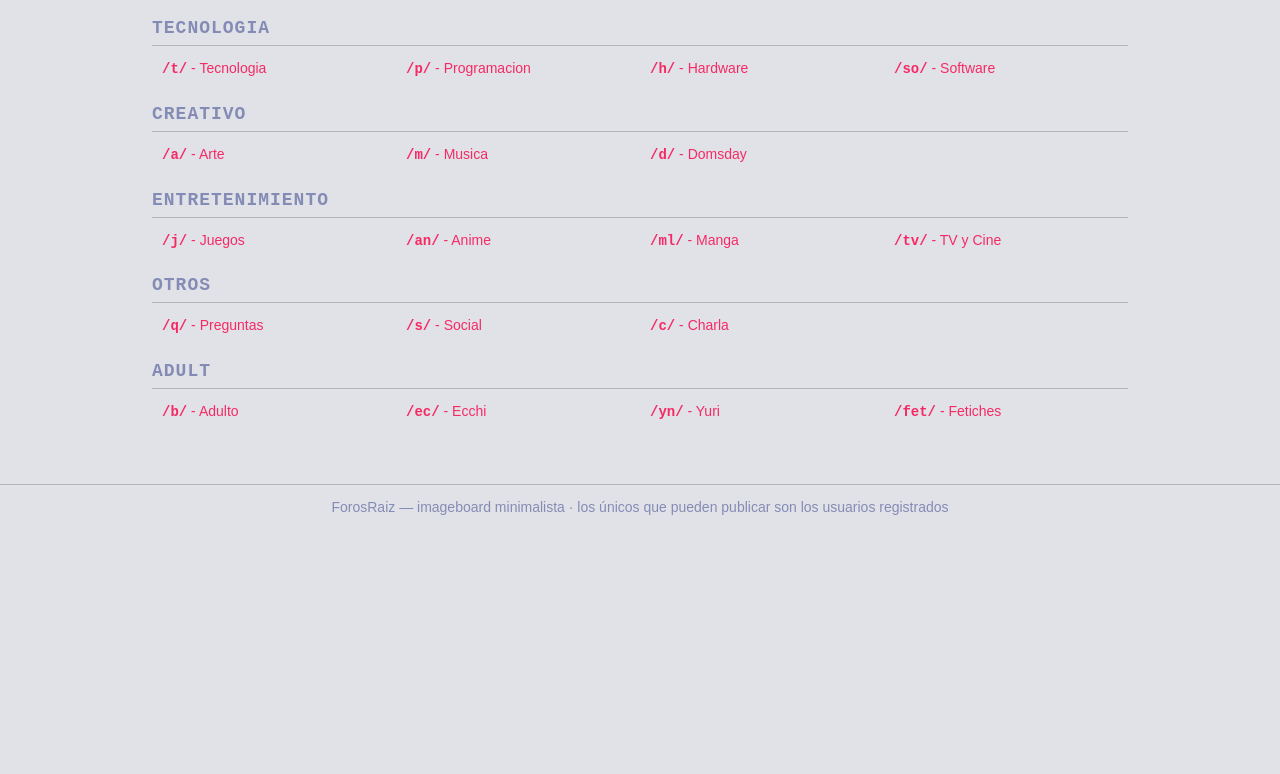
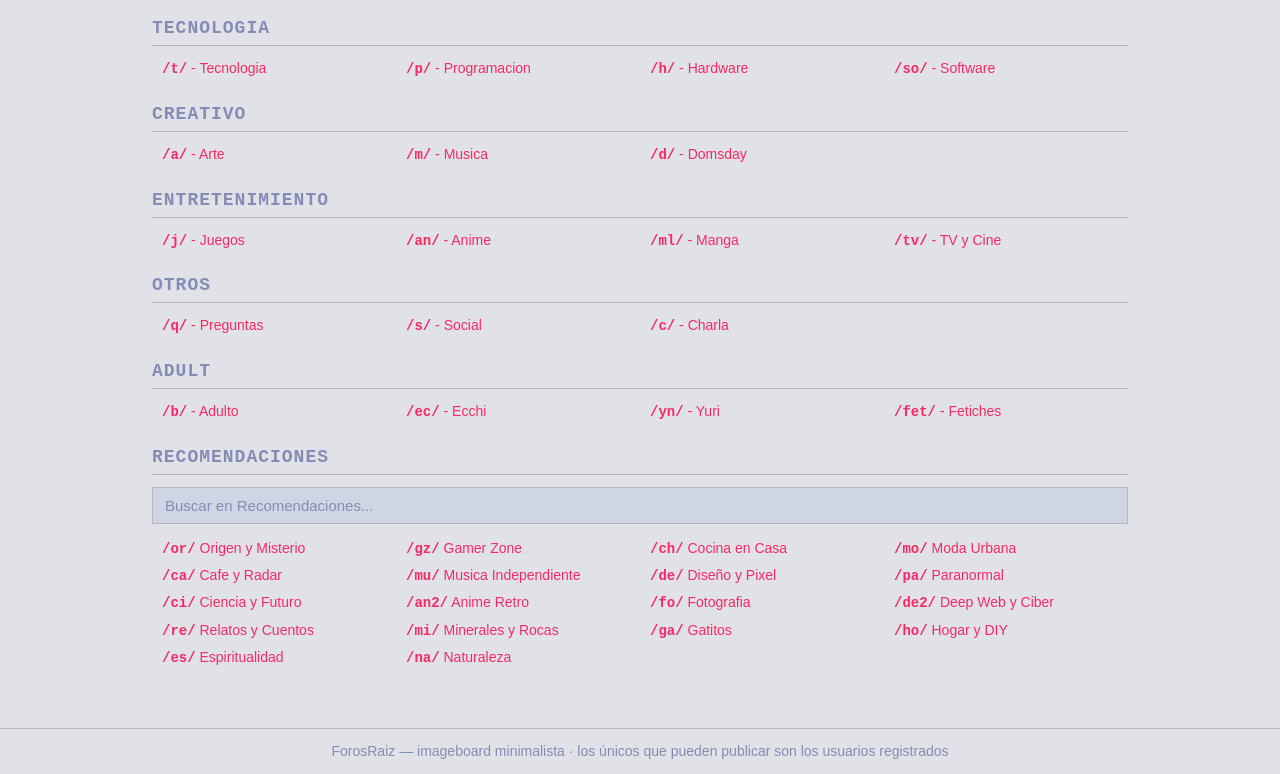
Before and after one commit to eynorxix/tox-forum, a website with bundled scripts: page index.html in a window 1280 px wide. Shown: the part 542-1316 px from the top of the page. Before the commit the page ends 1071 px from the top, so only its background shows below. Built offline with nearby package versions, Linux system fonts and the light colour scheme.

Commit message:
Seccion Recomendaciones al inicio con buscador, incluye foros creados por usuarios

```diff
--- a/js/ui/home.js
+++ b/js/ui/home.js
@@ -3,7 +3,7 @@
    de cada categoria, los boards repartidos en 4 columnas fijas (filas
    ilimitadas). Cada celda muestra solo "/tag/ - Nombre" sin descripcion. */
 import { BOARDS, CATEGORIES } from "../config.js";
-import { state, getBoard } from "../store/db.js";
+import { state, getBoard, getCreatedForums } from "../store/db.js";
 import { openProfile } from "./appshell.js";
 import { isBanned } from "../store/moderation.js";
 
@@ -145,5 +145,77 @@ export function renderHome() {
     wrap.appendChild(section);
   });
 
+  /* ---- Recomendaciones: debajo de los foros principales, misma lista que
+     "Foros Recomendados" del panel derecho (incluye foros creados por
+     usuarios) pero en grande con su propio buscador ---- */
+  var recom = document.createElement("section");
+  recom.className = "chan-cat chan-recom";
+  var recomTitle = document.createElement("h3");
+  recomTitle.className = "chan-cat-title";
+  recomTitle.textContent = "Recomendaciones";
+  recom.appendChild(recomTitle);
+
+  var items = [
+    { id: "or", name: "Origen y Misterio" },
+    { id: "gz", name: "Gamer Zone" },
+    { id: "ch", name: "Cocina en Casa" },
+    { id: "mo", name: "Moda Urbana" },
+    { id: "ca", name: "Cafe y Radar" },
+    { id: "mu", name: "Musica Independiente" },
+    { id: "de", name: "Diseño y Pixel" },
+    { id: "pa", name: "Paranormal" },
+    { id: "ci", name: "Ciencia y Futuro" },
+    { id: "an2", name: "Anime Retro" },
+    { id: "fo", name: "Fotografia" },
+    { id: "de2", name: "Deep Web y Ciber" },
+    { id: "re", name: "Relatos y Cuentos" },
+    { id: "mi", name: "Minerales y Rocas" },
+    { id: "ga", name: "Gatitos" },
+    { id: "ho", name: "Hogar y DIY" },
+    { id: "es", name: "Espiritualidad" },
+    { id: "na", name: "Naturaleza" }
+  ];
+  /* agrega los foros creados por los usuarios del navegador (misma fuente
+     que el panel derecho "Foros Recomendados") */
+  getCreatedForums().forEach(function (f) {
+    if (!items.some(function (r) { return r.id === f.id; })) {
+      items.push({ id: f.id, name: f.name });
+    }
+  });
+
+  /* buscador que filtra la grilla de recomendaciones */
+  var recomSearch = document.createElement("div");
+  recomSearch.className = "home-search recom-search";
+  var recomInput = document.createElement("input");
+  recomInput.type = "text";
+  recomInput.placeholder = "Buscar en Recomendaciones...";
+  recomSearch.appendChild(recomInput);
+  recom.appendChild(recomSearch);
+
+  var recomGrid = document.createElement("div");
+  recomGrid.className = "recom-grid";
+  function renderRecom(q) {
+    recomGrid.innerHTML = "";
+    var fq = (q || "").toLowerCase().trim();
+    items.forEach(function (b) {
+      if (fq && ("/" + b.id + "/ " + b.name).toLowerCase().indexOf(fq) < 0) return;
+      var a = document.createElement("a");
+      a.dataset.board = b.id;
+      a.title = b.name;
+      var bel = document.createElement("b");
+      bel.textContent = "/" + b.id + "/";
+      var span = document.createElement("span");
+      span.textContent = " " + b.name;
+      a.appendChild(bel);
+      a.appendChild(span);
+      recomGrid.appendChild(a);
+    });
+  }
+  recomInput.addEventListener("input", function () { renderRecom(recomInput.value); });
+  renderRecom("");
+  recom.appendChild(recomGrid);
+
+  wrap.appendChild(recom);
+
   return wrap;
 }
--- a/styles.css
+++ b/styles.css
@@ -341,6 +341,25 @@ a:visited { color: var(--link-visited); }
   padding-bottom: 4px;
   margin-bottom: 8px;
 }
+.recom-search { margin-top: 2px; }
+.recom-grid {
+  display: grid;
+  grid-template-columns: repeat(4, 1fr);
+  gap: 2px 0;
+  margin: 0;
+  padding: 0;
+}
+.recom-grid a {
+  color: var(--red);
+  text-decoration: none;
+  font-size: 14px;
+  white-space: nowrap;
+  overflow: hidden;
+  text-overflow: ellipsis;
+  padding: 2px 10px;
+}
+.recom-grid a:hover { text-decoration: underline; background: var(--bg); }
+.recom-grid a b { font-family: "Courier New", monospace; color: var(--red); }
 .cat-grid {
   list-style: none;
   display: grid;
@@ -1516,7 +1535,7 @@ textarea::placeholder {
   .layout { height: auto; }
   .main { flex: 1 1 auto; }
   #content.wide { max-width: 100%; padding: 10px; }
-  .cat-grid, .rp-grid, .fo-grid { grid-template-columns: repeat(2, 1fr); }
+  .cat-grid, .rp-grid, .fo-grid, .recom-grid { grid-template-columns: repeat(2, 1fr); }
   .chan-logo { font-size: 34px; }
   #board-nav { font-size: 14px; }
 }
```
